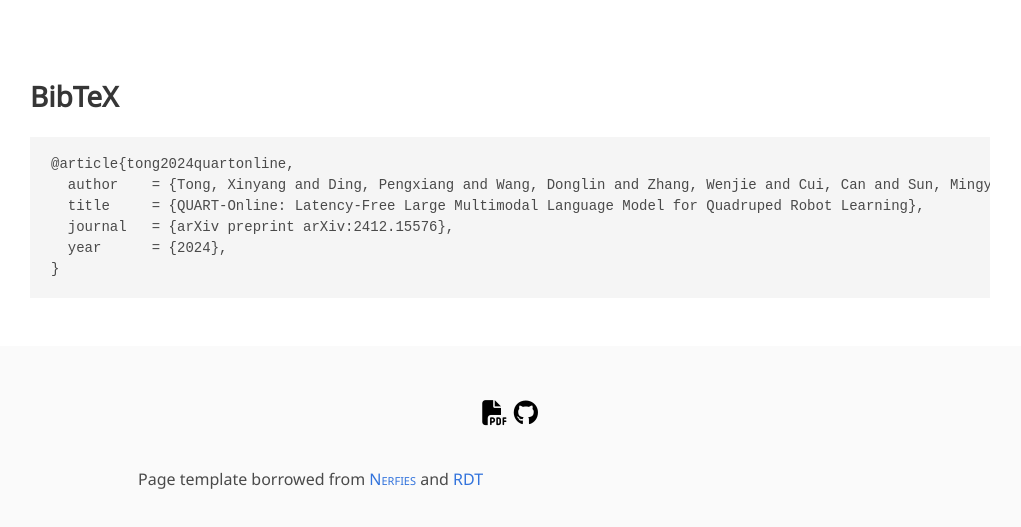
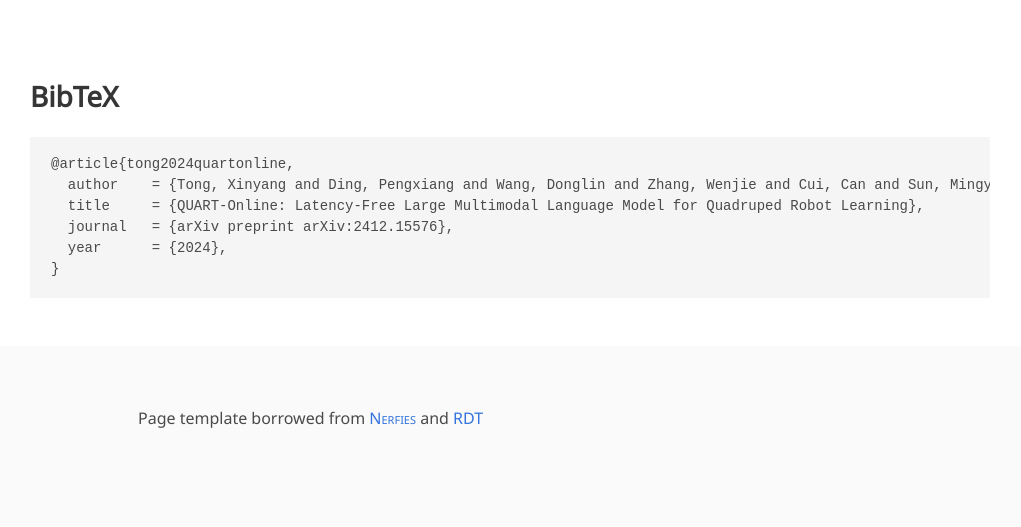
Before and after one commit to quart-online/quart-online.github.io, a plain HTML site: page index.html in a window 1280 px wide. Shown: the part 5014-5541 px from the top of the page, without its empty margins (130-1151 px from the left). Drawn offline with nearby package versions, Linux system fonts and the light colour scheme; some icons are missing; a web font is replaced by a local one.

Commit message:
Update index.html

```diff
--- a/index.html
+++ b/index.html
@@ -471,15 +471,6 @@
 
 <footer class="footer">
   <div class="container">
-    <div class="content has-text-centered">
-      <a class="icon-link"
-         href="./static/videos/Quart_Online.pdf">
-        <i class="fas fa-file-pdf"></i>
-      </a>
-      <a class="icon-link" href="https://github.com/keunhong" class="external-link" disabled>
-        <i class="fab fa-github"></i>
-      </a>
-    </div>
     <div class="columns is-centered">
       <div class="column is-8">
         <div class="content">
```
